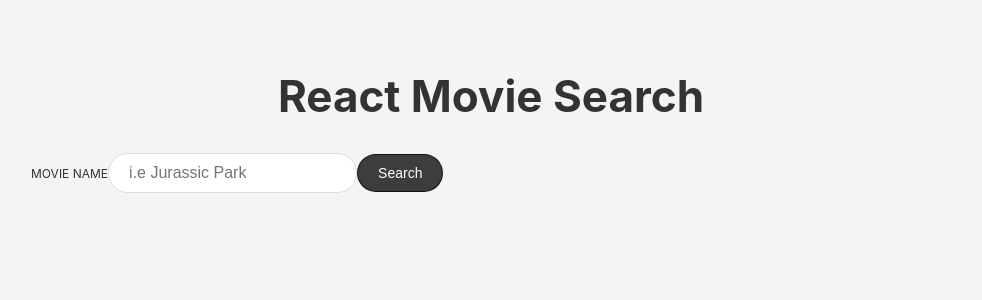
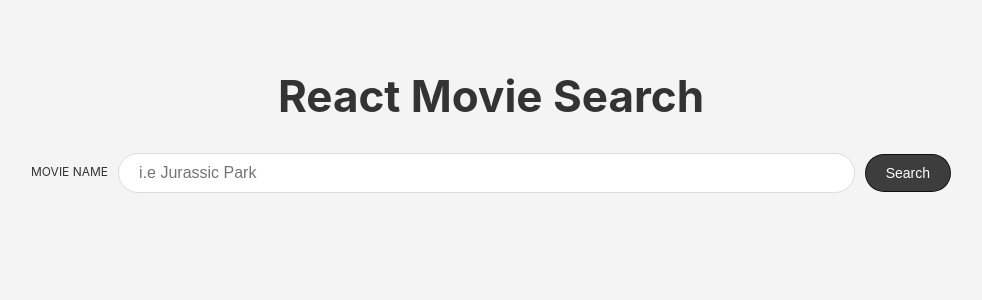
Before and after one commit to rOluochKe/movie-app, a React (Create React App) app: page / in a window 1280 px wide. Shown: the top 300 px of the page, without its empty margins (149-1131 px from the left). Built offline with nearby package versions, Linux system fonts and the light colour scheme.

Commit message:
use state to get data

```diff
--- a/src/components/searchMovie.js
+++ b/src/components/searchMovie.js
@@ -1,28 +1,35 @@
-import React from 'react';
+import React, {useState} from 'react';
 
-export default function searchMovie() {
+export default function SearchMovies() {
+
+  // States - input query, movies
+  const [query, setQuery] = useState('');
+
+  // Create the state for movies, and update that state appropriate
+  const [movies, setMovies] = useState([]);
 
   const searchMovies = async (e) => {
     e.preventDefault();
-    console.log("submitting")
-
-    const query = "Jurassic Park";
 
     const url = `https://api.themoviedb.org/3/search/movie?api_key=8fdc399e9acd396d2f4c07e9121fd89f&language=en-us&query=${query}&incluse_adult=false`;
 
     try {
       const res = await fetch(url);
       const data = await res.json();
-      console.log(data);
+      setMovies(data.results);
     } catch(err) {
       console.log(err)
     }
   }
 
   return (
-    <form cla$ssName="form" onSubmit={searchMovies}>
+    <form className="form" onSubmit={searchMovies}>
       <label className="label" htmlFor="query">Movie Name</label>
-      <input className="input" type="text" name="query" placeholder="i.e Jurassic Park"/>
+      <input className="input" type="text" name="query"
+              placeholder="i.e Jurassic Park"
+              value={query}
+              onChange={(e) => setQuery(e.target.value)}
+             />
       <button className="button" type="submit">Search</button>
     </form>
   )
```
